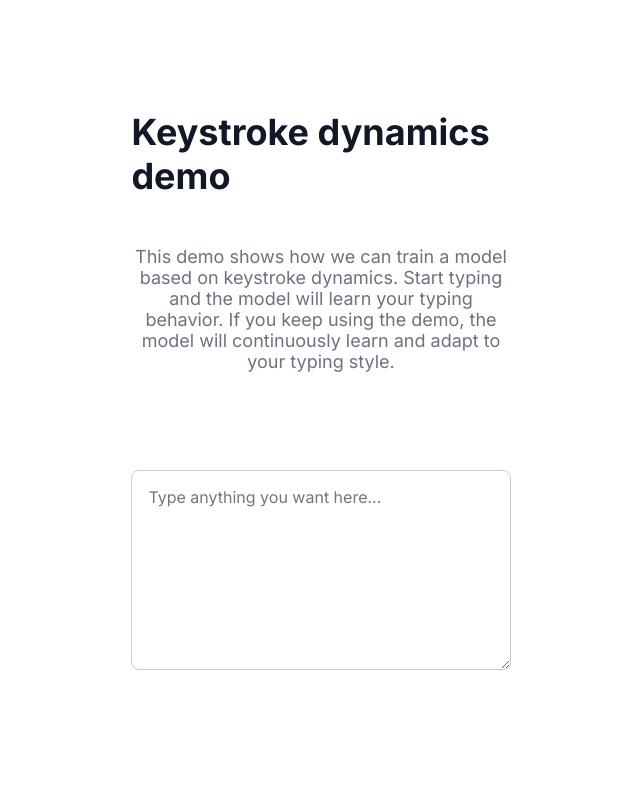
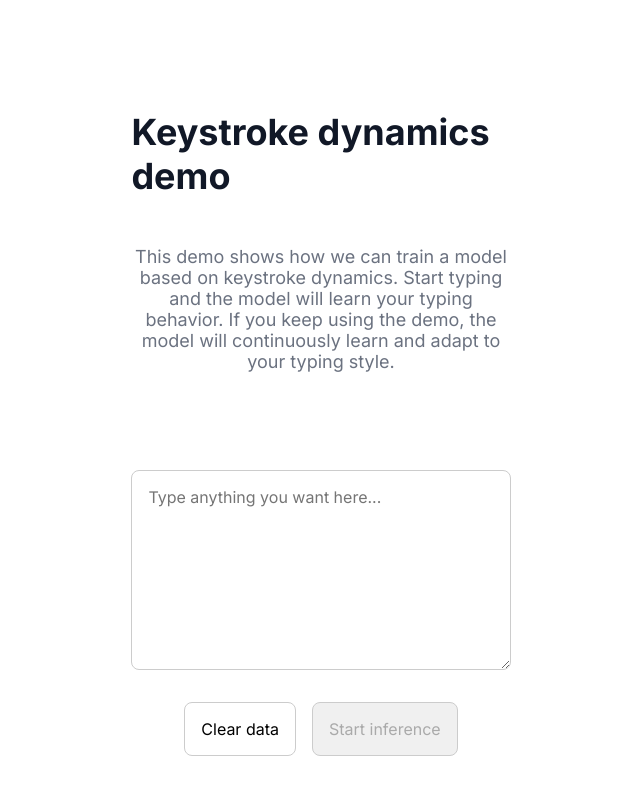
Before and after one commit to ImadSaddik/TypingAnomalyDetection, a Vue app: page / in a window 1280 px wide. Shown: the top 794 px of the page, without its empty margins (319-959 px from the left). Built offline with nearby package versions, Linux system fonts and the light colour scheme.

Commit message:
Added clear data button and start or disable inference button

```diff
--- a/src/App.vue
+++ b/src/App.vue
@@ -17,6 +17,16 @@
     <p v-if="collectedFeatures.length > 0" class="description secondary">
       Collected {{ collectedFeatures.length }} data points in total
     </p>
+
+    <div class="action-buttons">
+      <button class="custom-btn custom-btn-white" @click="clearLocalStorage">Clear data</button>
+      <button
+        :class="['custom-btn custom-btn-black', { disabled: !canUseModelForInference }]"
+        @click="handleInference"
+      >
+        {{ inferenceModeEnabled ? 'Disable inference' : 'Start inference' }}
+      </button>
+    </div>
   </section>
 </template>
 
@@ -31,7 +41,13 @@ export default {
       recordingDurationInSeconds: 10,
       collectedFeatures: [],
       recordingInterval: null,
+      inferenceModeEnabled: false,
     }
+  },
+  computed: {
+    canUseModelForInference() {
+      return this.collectedFeatures.length > 100
+    },
   },
   mounted() {
     this.loadStoredFeatures()
@@ -88,6 +104,23 @@ export default {
       }
       behaviorTracker.stopTracking()
     },
+    clearLocalStorage() {
+      try {
+        localStorage.removeItem('behaviorFeatures')
+        this.collectedFeatures = []
+        console.log('Local storage cleared successfully.')
+      } catch (error) {
+        console.error('Error clearing local storage:', error)
+      }
+    },
+    handleInference() {
+      // TODO: Implement the logic to handle inference using the collected features
+      if (this.inferenceModeEnabled) {
+        this.inferenceModeEnabled = false
+      } else {
+        this.inferenceModeEnabled = true
+      }
+    },
   },
 }
 </script>
@@ -127,4 +160,54 @@ export default {
   min-height: 200px;
   box-sizing: border-box;
 }
+
+.custom-btn {
+  padding: 1rem;
+  border: 1px solid #ccc;
+  border-radius: 0.5rem !important;
+  font-size: 1rem;
+  cursor: pointer;
+  transition: all 0.3s ease;
+  position: relative;
+  overflow: hidden;
+  min-width: 20%;
+}
+
+.custom-btn-white {
+  background-color: white;
+  color: black;
+}
+
+.custom-btn-white:hover {
+  background-color: #f0f0f0;
+  border-color: #aaa !important;
+}
+
+.custom-btn-black {
+  background-color: black;
+  color: white;
+}
+
+.custom-btn-black:hover {
+  background-color: #333;
+  color: #f0f0f0;
+  border-color: #f0f0f0;
+}
+
+.disabled {
+  background-color: #f0f0f0;
+  color: #aaa;
+  cursor: not-allowed;
+  pointer-events: none;
+  user-select: none;
+}
+
+.action-buttons {
+  display: flex;
+  flex-direction: row;
+  justify-content: center;
+  gap: 1rem;
+  margin-top: 2rem;
+  width: 100%;
+}
 </style>
```
